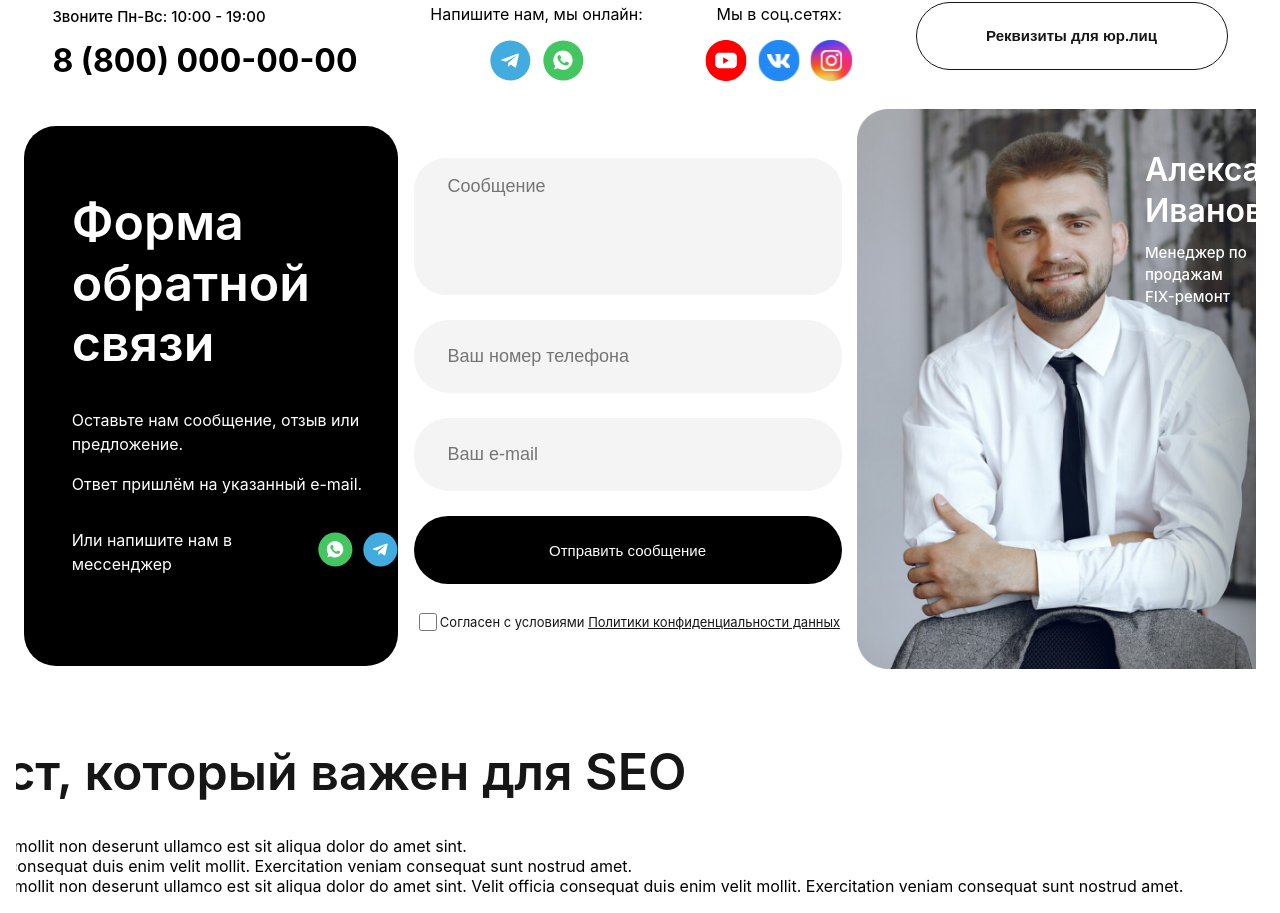
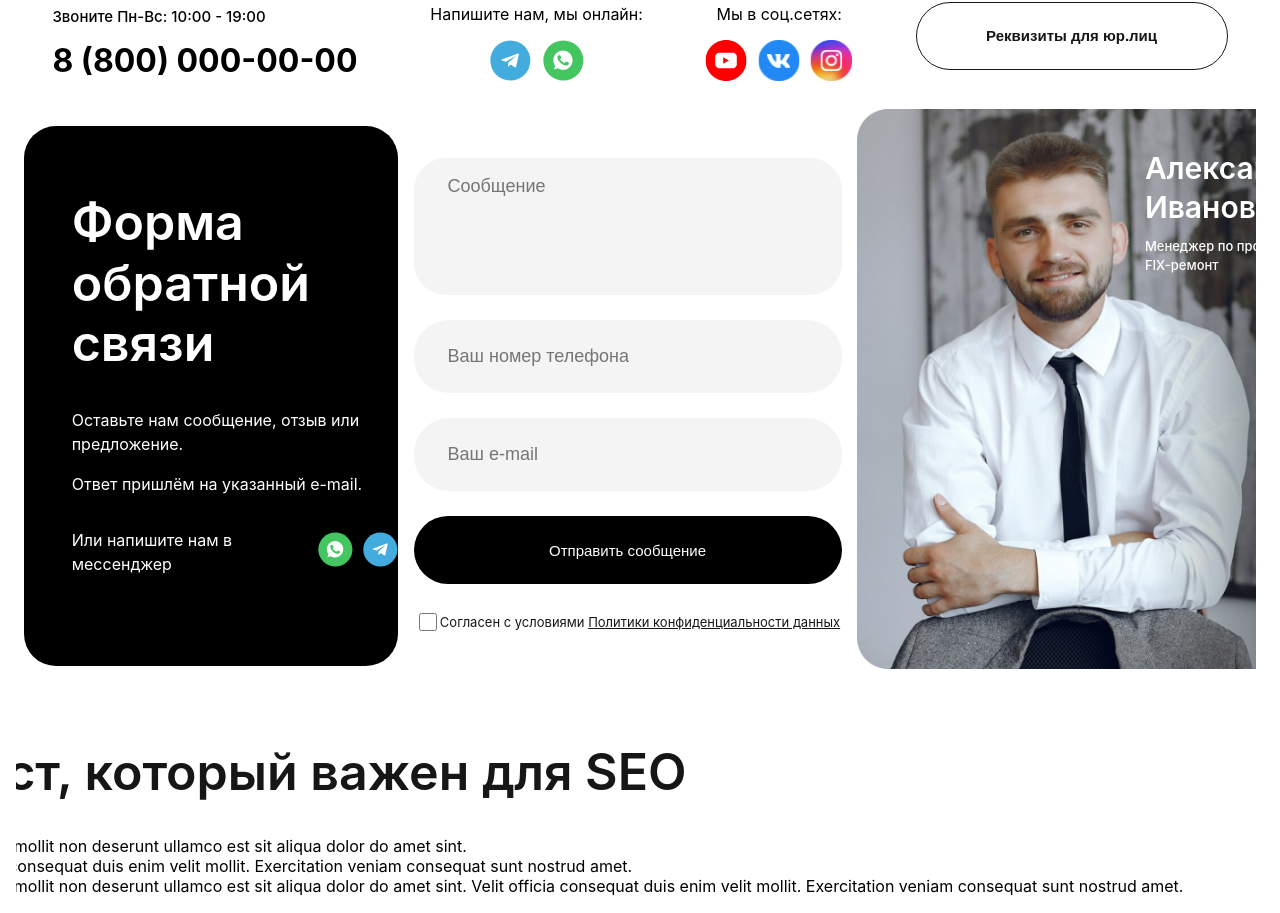
Before and after one commit to projacktor/FixR, a React (Vite) app: page / in a window 1280 px wide. Shown: the part 803-1716 px from the top of the page. Built offline with nearby package versions, Linux system fonts and the light colour scheme.

Commit message:
Fix Contacts style

```diff
--- a/src/pages/Contacts/style.scss
+++ b/src/pages/Contacts/style.scss
@@ -250,13 +250,13 @@
       h3 {
         margin: 0 0;
         font-weight: 600;
-        font-size: 32px;
+        font-size: 30px;
         line-height: 130%
       }
       p {
         margin: 0 0;
         font-weight: 500;
-        font-size: 15px;
+        font-size: 13px;
         line-height: 147%;
       }
     }
```
